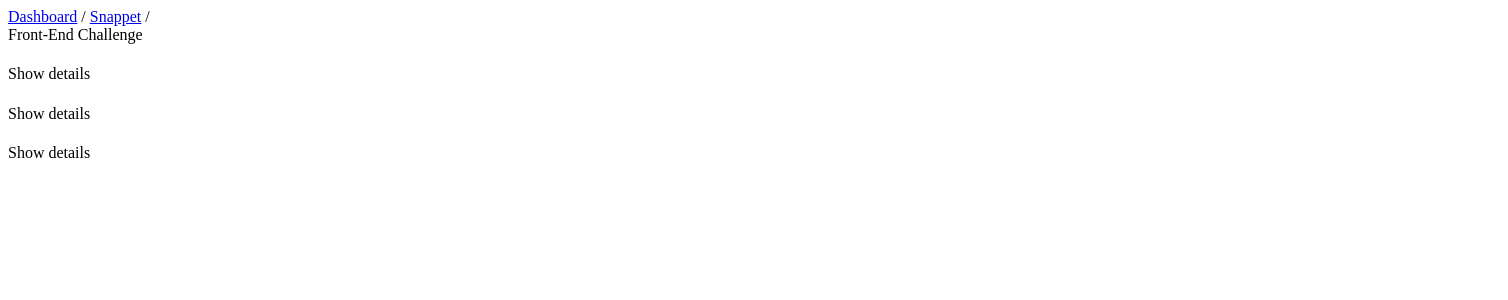
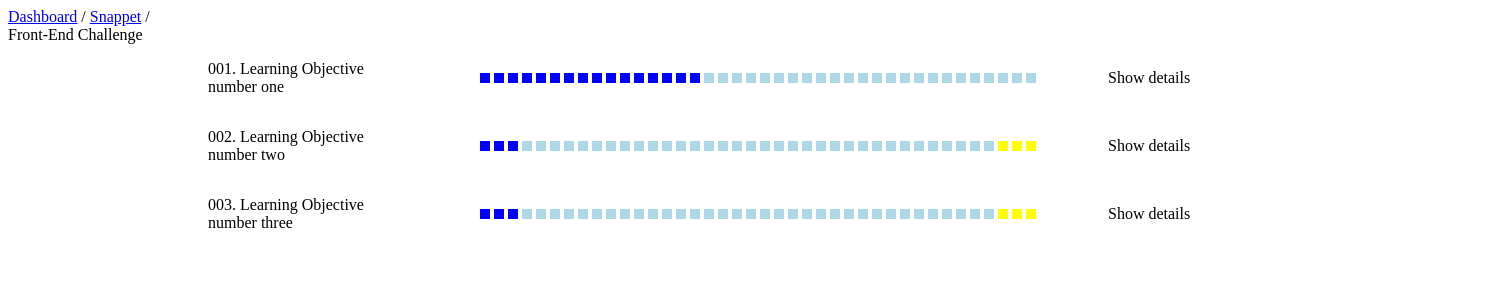
Before and after one commit to nikolasalim/SnappetChallenge.UI, a React (Create React App) app in the folder snappet-challenge/: page / in a window 1280 px wide. Shown: the top 300 px of the page, 1508 px wide, since content can reach past the window. Built offline with nearby package versions, Linux system fonts and the light colour scheme.

Commit message:
Print out info from props and add temporary styling

```diff
--- a/snappet-challenge/src/components/Learning.js
+++ b/snappet-challenge/src/components/Learning.js
@@ -9,9 +9,9 @@ function Learning(props) {
     const presentPupil = (
       <div
         style={{
-          height: "20px",
-          width: "20px",
-          margin: "5px",
+          height: "10px",
+          width: "10px",
+          margin: "2px",
           backgroundColor: "blue",
         }}
       ></div>
@@ -20,9 +20,9 @@ function Learning(props) {
     const absentPupil = (
       <div
         style={{
-          height: "20px",
-          width: "20px",
-          margin: "5px",
+          height: "10px",
+          width: "10px",
+          margin: "2px",
           backgroundColor: "yellow",
         }}
       ></div>
@@ -31,9 +31,9 @@ function Learning(props) {
     const defaultPupil = (
       <div
         style={{
-          height: "20px",
-          width: "20px",
-          margin: "5px",
+          height: "10px",
+          width: "10px",
+          margin: "2px",
           backgroundColor: "LightBlue",
         }}
       ></div>
@@ -57,16 +57,41 @@ function Learning(props) {
     }
   }
 
+  const { present, absent, total } = props.pupilsInfo;
+
   return (
-    <div>
-      <h1 className="title">{props.title}</h1>
-      <div className="pupils-box">
-        {countingPupils(props.present, props.absent, props.total)}
+    <div
+      style={{
+        display: "flex",
+        justifyContent: "center",
+        alignItems: "center",
+        flexDirection: "row",
+        width: "1500px",
+      }}
+    >
+      <p className="title" style={{ width: "200px" }}>
+        {props.title}
+      </p>
+      <div
+        className="pupils-box"
+        style={{
+          width: "700px",
+          height: "30px",
+          display: "flex",
+          alignItems: "center",
+          justifyContent: "center",
+          flexDirection: "row",
+        }}
+      >
+        {/* Running the function that counts pupils and then printing them: */}
+        {countingPupils(present, absent, total)}
         {totalPupils.map((pupil, i) => {
-          return <div key={i}> {pupil} </div>;
+          return <div key={i}>{pupil}</div>;
         })}
       </div>
-      <div className="show-details-btn">Show details</div>
+      <div className="show-details-btn" style={{ width: "200px" }}>
+        Show details
+      </div>
     </div>
   );
 }
--- a/snappet-challenge/src/components/LearningsList.js
+++ b/snappet-challenge/src/components/LearningsList.js
@@ -3,9 +3,7 @@ import Learning from "./Learning";
 
 const subjectsMockUp = [
   {
-    title: "Math Grade 5",
-    learningObjectives: [
-      {
+    id: 1,
     title: "001. Learning Objective number one",
     pupils: {
       present: 16,
@@ -14,6 +12,7 @@ const subjectsMockUp = [
     },
   },
   {
+    id: 2,
     title: "002. Learning Objective number two",
     pupils: {
       present: 3,
@@ -22,6 +21,7 @@ const subjectsMockUp = [
     },
   },
   {
+    id: 3,
     title: "003. Learning Objective number three",
     pupils: {
       present: 3,
@@ -29,18 +29,16 @@ const subjectsMockUp = [
       total: 40,
     },
   },
-    ],
-  },
 ];
 
 function LearningsList() {
-  return (
-    <div>
-      <Learning />
-      <Learning />
-      <Learning />
-    </div>
-  );
+  return subjectsMockUp.map((subject) => (
+    <Learning
+      key={subject.id}
+      title={subject.title}
+      pupilsInfo={subject.pupils}
+    />
+  ));
 }
 
 export default LearningsList;
```
Lines whose indentation alone changed are shown as unchanged.
